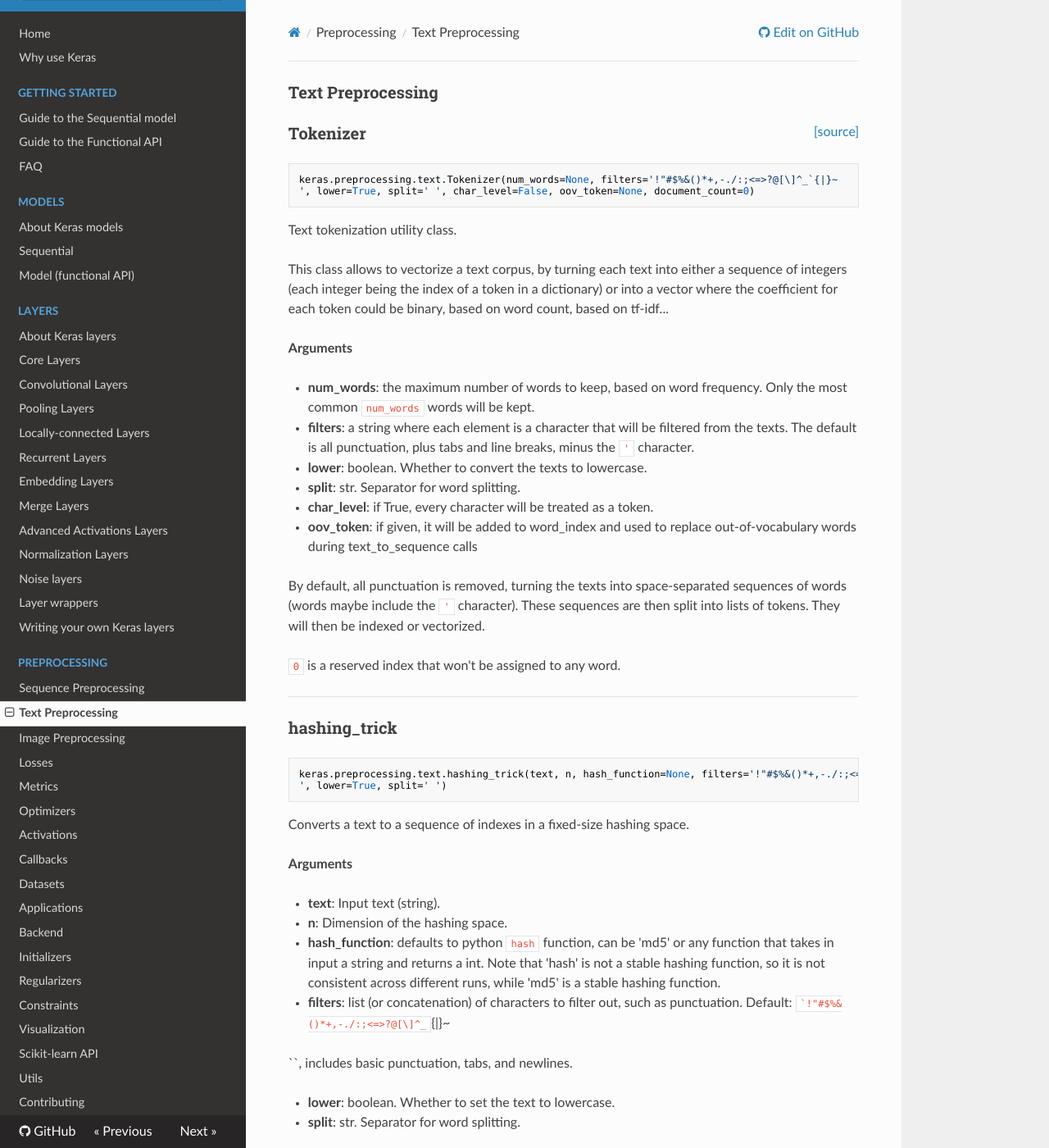
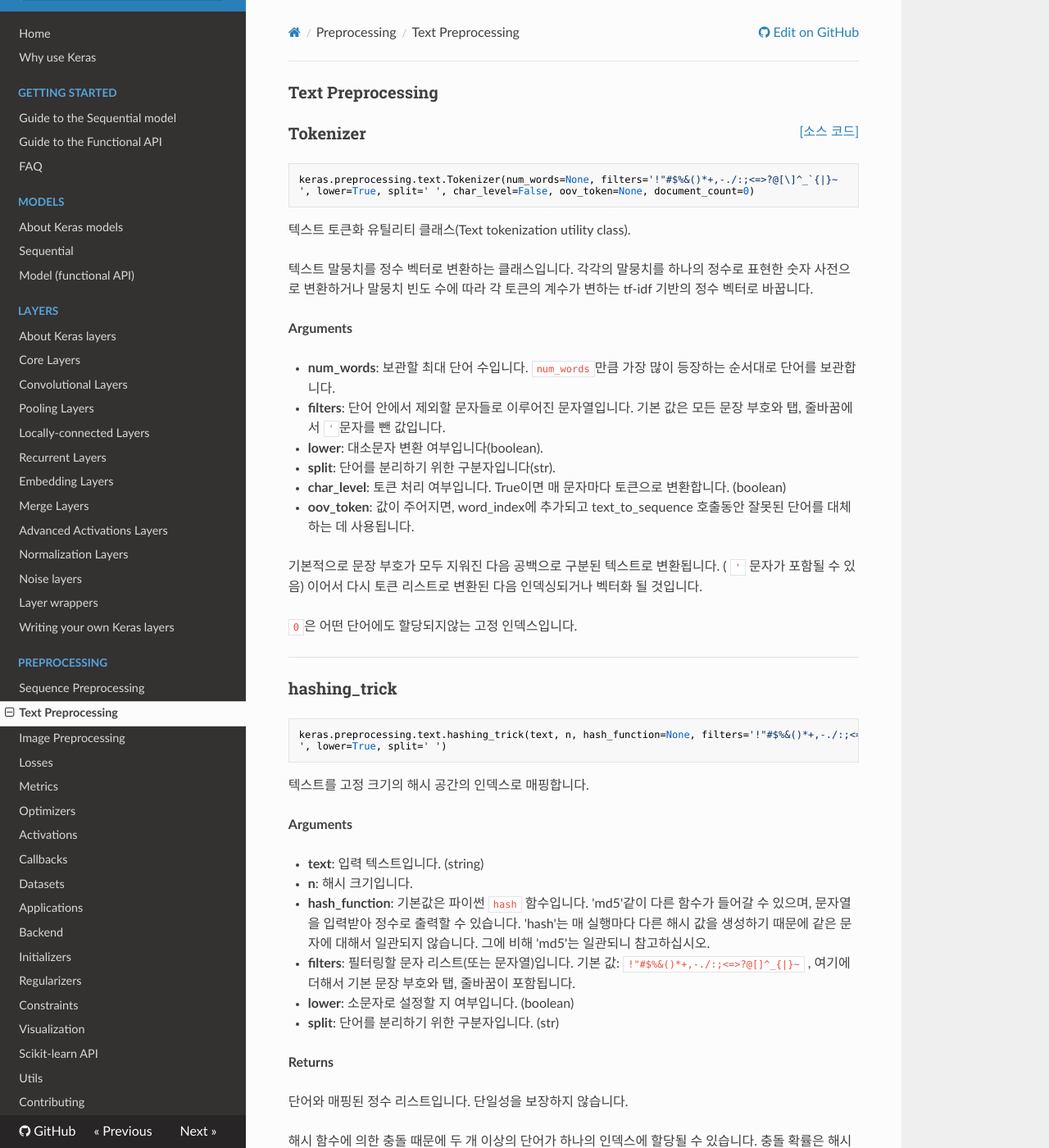
Before and after one commit to keras-team/keras-docs-ko, an MkDocs documentation site: the page built from sources/preprocessing/text.md, in a window 1280 px wide and 1400 px high. Shown: the whole window at 82% size. Built offline with MkDocs 1.6.1, drawn with Linux system fonts in a browser that asks for light colours; nearby versions of some CDN libraries; some of the changed text lies outside the part shown.

Commit message:
Update text.md

````diff
--- a/sources/preprocessing/text.md
+++ b/sources/preprocessing/text.md
@@ -1,7 +1,8 @@
 
 ### Text Preprocessing
 
-<span style="float:right;">[[source]](https://github.com/keras-team/keras/blob/master/keras/preprocessing/text.py#L138)</span>
+<span style="float:right;">[[소스 코드]](https://github.com/keras-team/keras/blob/master/keras/preprocessing/text.py#L138)</span>
+
 ### Tokenizer
 
 ```python
@@ -9,33 +10,26 @@
 ', lower=True, split=' ', char_level=False, oov_token=None, document_count=0)
 ```
 
-Text tokenization utility class.
+텍스트 토큰화 유틸리티 클래스(Text tokenization utility class).
 
-This class allows to vectorize a text corpus, by turning each
-text into either a sequence of integers (each integer being the index
-of a token in a dictionary) or into a vector where the coefficient
-for each token could be binary, based on word count, based on tf-idf...
+텍스트 말뭉치를 정수 벡터로 변환하는 클래스입니다. 각각의 말뭉치를 하나의 정수로 표현한 숫자 사전으로 변환하거나
+말뭉치 빈도 수에 따라 각 토큰의 계수가 변하는 tf-idf 기반의 정수 벡터로 바꿉니다.
 
 __Arguments__
 
-- __num_words__: the maximum number of words to keep, based
-    on word frequency. Only the most common `num_words` words will
-    be kept.
-- __filters__: a string where each element is a character that will be
-    filtered from the texts. The default is all punctuation, plus
-    tabs and line breaks, minus the `'` character.
-- __lower__: boolean. Whether to convert the texts to lowercase.
-- __split__: str. Separator for word splitting.
-- __char_level__: if True, every character will be treated as a token.
-- __oov_token__: if given, it will be added to word_index and used to
-    replace out-of-vocabulary words during text_to_sequence calls
+- __num_words__: 보관할 최대 단어 수입니다.  `num_words`만큼 가장 많이 등장하는 순서대로 단어를 보관합니다.
+- __filters__: 단어 안에서 제외할 문자들로 이루어진 문자열입니다. 기본 값은 모든 문장 부호와 탭, 줄바꿈에서  `'`문자를
+  뺀 값입니다.
+- __lower__: 대소문자 변환 여부입니다(boolean).
+- __split__: 단어를 분리하기 위한 구분자입니다(str).
+- __char_level__: 토큰 처리 여부입니다. True이면 매 문자마다 토큰으로 변환합니다. (boolean)
+- __oov_token__: 값이 주어지면,  word_index에 추가되고 text_to_sequence 호출동안 잘못된 단어를 대체하는 데
+  사용됩니다.
 
-By default, all punctuation is removed, turning the texts into
-space-separated sequences of words
-(words maybe include the `'` character). These sequences are then
-split into lists of tokens. They will then be indexed or vectorized.
+기본적으로 문장 부호가 모두 지워진 다음 공백으로 구분된 텍스트로 변환됩니다. ( `'` 문자가 포함될 수 있음)
+이어서 다시 토큰 리스트로 변환된 다음 인덱싱되거나 벡터화 될 것입니다.
 
-`0` is a reserved index that won't be assigned to any word.
+`0`은 어떤 단어에도 할당되지않는 고정 인덱스입니다.
 
 ----
 
@@ -48,38 +42,29 @@
 ```
 
 
-Converts a text to a sequence of indexes in a fixed-size hashing space.
+텍스트를 고정 크기의 해시 공간의 인덱스로 매핑합니다.
 
 __Arguments__
 
-- __text__: Input text (string).
-- __n__: Dimension of the hashing space.
-- __hash_function__: defaults to python `hash` function, can be 'md5' or
-    any function that takes in input a string and returns a int.
-    Note that 'hash' is not a stable hashing function, so
-    it is not consistent across different runs, while 'md5'
-    is a stable hashing function.
-- __filters__: list (or concatenation) of characters to filter out, such as
-    punctuation. Default: ``!"#$%&()*+,-./:;<=>?@[\]^_`{|}~
+- __text__: 입력 텍스트입니다. (string)
+- __n__: 해시 크기입니다.
+- __hash_function__: 기본값은 파이썬 `hash` 함수입니다. 'md5'같이 다른 함수가 들어갈 수 있으며, 문자열을 입력받아
+    정수로 출력할 수 있습니다. 'hash'는 매 실행마다 다른 해시 값을 생성하기 때문에 같은 문자에 대해서 일관되지
+    않습니다. 그에 비해 'md5'는 일관되니 참고하십시오.
+- __filters__: 필터링할 문자 리스트(또는 문자열)입니다. 기본 값: ``!"#$%&()*+,-./:;<=>?@[]^_{|}~`` , 여기에 더해서
+    기본 문장 부호와 탭, 줄바꿈이 포함됩니다.
 
-``,
-    includes basic punctuation, tabs, and newlines.
-
-- __lower__: boolean. Whether to set the text to lowercase.
-- __split__: str. Separator for word splitting.
+- __lower__: 소문자로 설정할 지 여부입니다. (boolean)
+- __split__: 단어를 분리하기 위한 구분자입니다. (str)
 
 __Returns__
 
-A list of integer word indices (unicity non-guaranteed).
+단어와 매핑된 정수 리스트입니다. 단일성을 보장하지 않습니다.
 
-`0` is a reserved index that won't be assigned to any word.
+해시 함수에 의한 충돌 때문에 두 개 이상의 단어가 하나의 인덱스에 할당될 수 있습니다.
+충돌 확률은 해시 공간의 크기와 객체의 수에 영향을 받습니다.
 
-Two or more words may be assigned to the same index, due to possible
-collisions by the hashing function.
-The [probability](
-https://en.wikipedia.org/wiki/Birthday_problem#Probability_table)
-of a collision is in relation to the dimension of the hashing space and
-the number of distinct objects.
+`0` 은 어떤 단어에도 할당되지않는 고정 인덱스입니다.
 
 ----
 
@@ -91,29 +76,24 @@
 ', lower=True, split=' ')
 ```
 
+텍스트를 n개의 단어 인덱스 리스트로 원-핫 인코딩합니다.
 
-One-hot encodes a text into a list of word indexes of size n.
-
-This is a wrapper to the `hashing_trick` function using `hash` as the
-hashing function; unicity of word to index mapping non-guaranteed.
+ `hash` 모듈을 사용하는 `hashing_trick` 함수의 래퍼(wrapper)입니다. 따라서 단어 인덱스 매핑이
+단일성을 보장하지 않습니다.
 
 __Arguments__
 
-- __text__: Input text (string).
-- __n__: int. Size of vocabulary.
-- __filters__: list (or concatenation) of characters to filter out, such as
-    punctuation. Default: ``!"#$%&()*+,-./:;<=>?@[\]^_`{|}~
+- __text__: 입력 텍스트입니다. (string)
+- __n__: 단어 사전의 크기입니다. (int)
+- __filters__: 필터링할 문자 리스트(또는 문자열)입니다. 기본 값: ``!"#$%&()*+,-./:;<=>?@[]^_{|}~`` , 여기에 더해서
+    기본 문장 부호와 탭, 줄바꿈이 포함됩니다.
 
-``,
-    includes basic punctuation, tabs, and newlines.
-
-- __lower__: boolean. Whether to set the text to lowercase.
-- __split__: str. Separator for word splitting.
+- __lower__: 소문자로 설정할 지 여부입니다. (boolean)
+- __split__: 단어를 분리하기 위한 구분자입니다. (str)
 
 __Returns__
 
-List of integers in [1, n]. Each integer encodes a word
-(unicity non-guaranteed).
+각각의 단어가 인코딩된 [1, n] 크기의 정수 리스트입니다. 단일성을 보장하지 않습니다.
 
 ----
 
@@ -126,20 +106,17 @@
 ```
 
 
-Converts a text to a sequence of words (or tokens).
+텍스트를 일련의 단어 또는 토큰으로 변환합니다.
 
 __Arguments__
 
-- __text__: Input text (string).
-- __filters__: list (or concatenation) of characters to filter out, such as
-    punctuation. Default: ``!"#$%&()*+,-./:;<=>?@[\]^_`{|}~
+- __text__: 입력 텍스트입니다. (string)
+- __filters__: 필터링할 문자 리스트(또는 문자열)입니다. 기본 값: ``!"#$%&()*+,-./:;<=>?@[]^_{|}~`` , 여기에 더해
+    기본 문장 부호와 탭, 줄바꿈이 포함됩니다.
 
-``,
-    includes basic punctuation, tabs, and newlines.
-
-- __lower__: boolean. Whether to convert the input to lowercase.
-- __split__: str. Separator for word splitting.
+- __lower__: 소문자로 설정할 지 여부입니다. (boolean)
+- __split__: 단어를 분리하기 위한 구분자입니다. (str)
 
 __Returns__
 
-A list of words (or tokens).
+단어 또는 토큰 리스트입니다.
````
